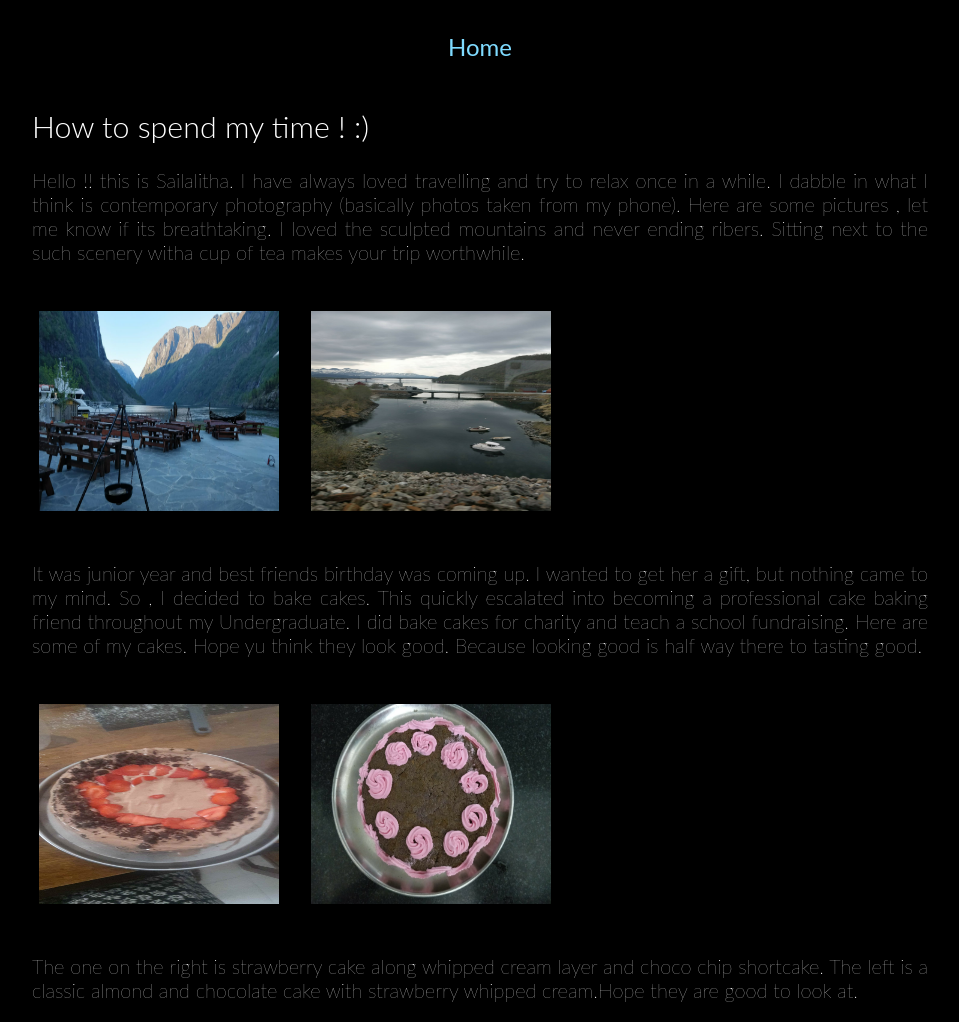
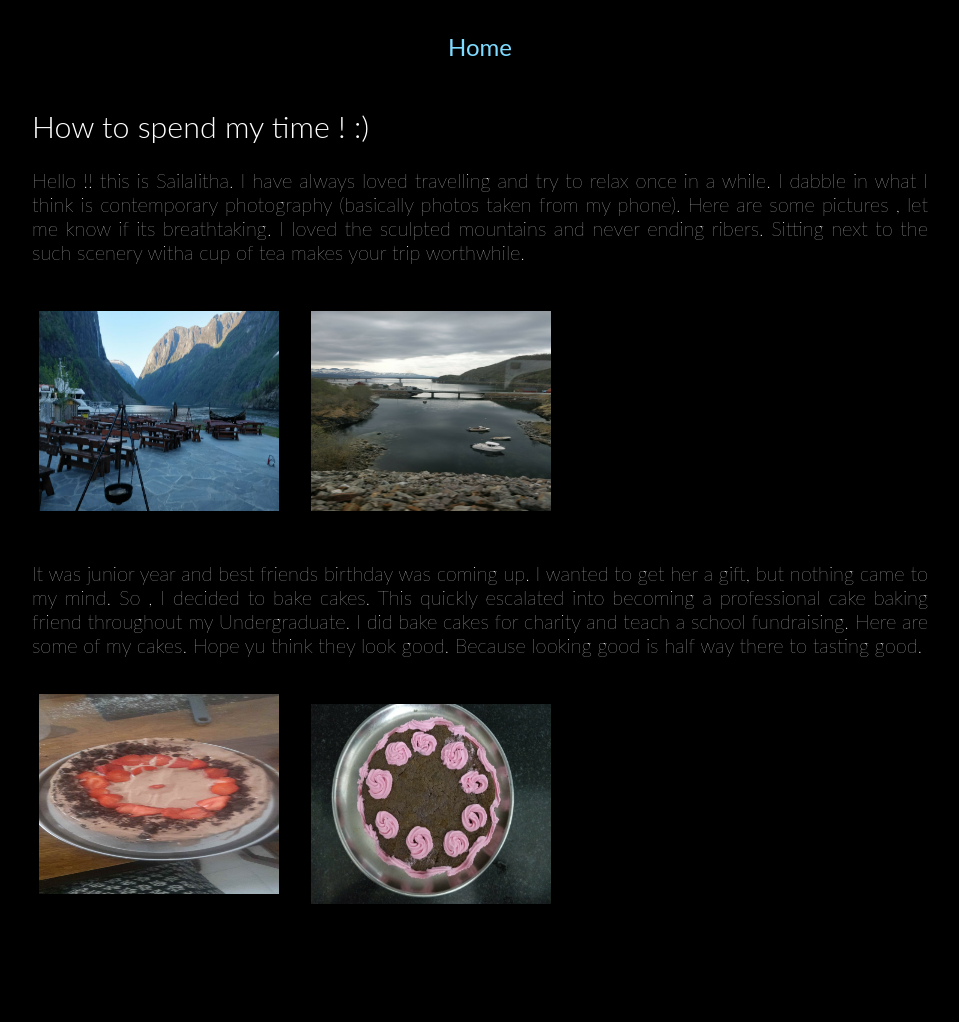
Before and after one commit to sailalitha96/sailalitha96.github.io, a Jekyll site: the page aboutme.html, which Jekyll copies as it is, in a window 1280 px wide. Shown: the whole page, without its empty margins (160-1119 px from the left). Built offline with Jekyll 4.4.1, drawn with Linux system fonts in a browser that asks for light colours; nearby versions of some CDN libraries; after the commit the page ends 944 px from its top, so only the background shows below that.

Commit message:
Update aboutme.html

```diff
--- a/aboutme.html
+++ b/aboutme.html
@@ -43,6 +43,7 @@
 		    <tr>
 		    <td style="padding:5px">
 			    <img src="/projects/cake1.jpeg"  style="width:240px;height:200px;">
+			    <p
 		    </td>
 		    <td style="padding:25px">
 			<img src="/projects/cakw2.jpeg"  style="width:240px;height:200px;">
@@ -50,8 +51,6 @@
 		</tr>
 	    </table>
 	</div>
-
-	<p> The one on the right is strawberry cake along whipped cream layer and choco chip shortcake. The left is a classic almond and chocolate cake with strawberry whipped cream.Hope they are good to look at. </p>
 
 <!-- 		<div class="row">
 		  <div class="column">
```
